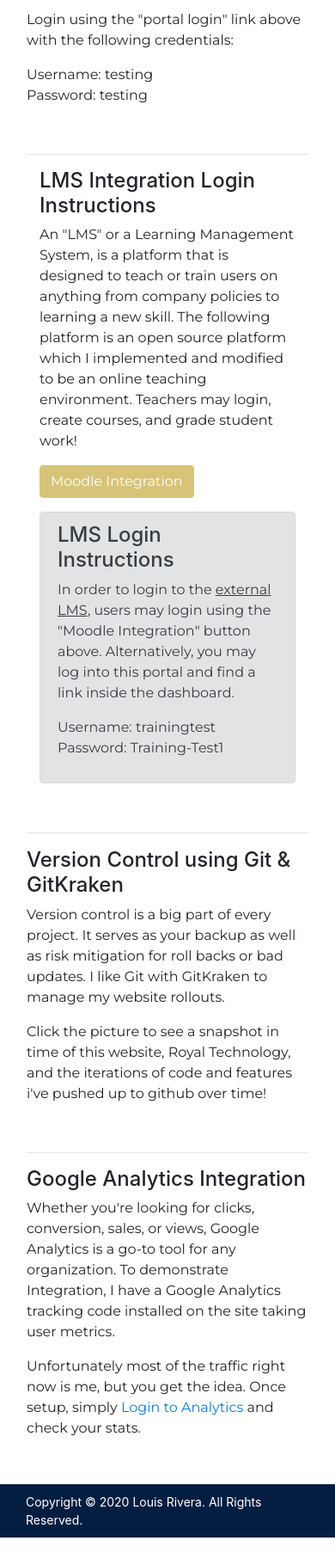
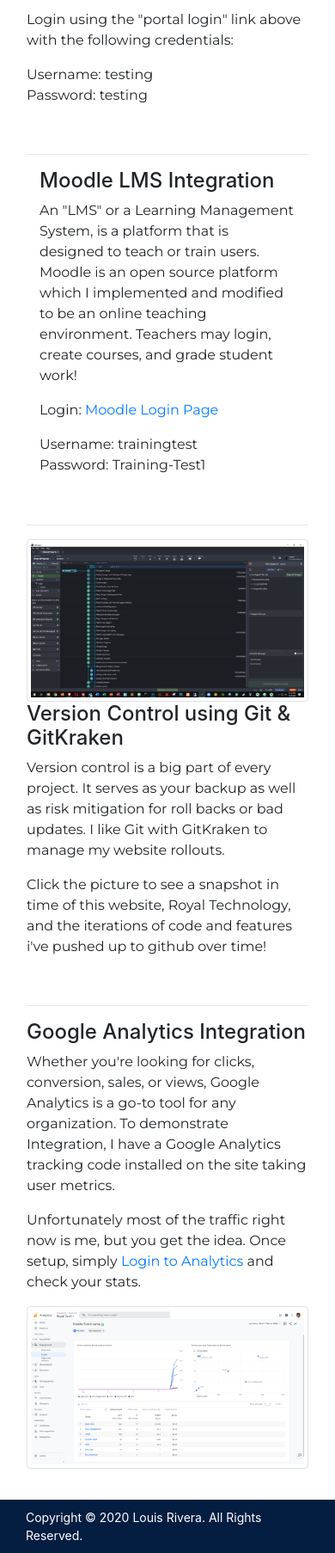
Before and after one commit to louriv/RiveraProjects, a PHP site: page /integration.php in a window 390 px wide. Shown: the part 1192-2998 px from the top of the page at 86% size. Run offline with PHP 8.4, Linux system fonts and the light colour scheme.

Commit message:
Bug Fixes
-page edits to design, development, integration, technology
-added another moodle image

```diff
--- a/development.php
+++ b/development.php
@@ -29,7 +29,7 @@
     <nav aria-label="breadcrumb">
       <ol class="breadcrumb">
         <li class="breadcrumb-item"><a href="/" class="breadlinks">Home</a></li>
-        <li class="breadcrumb-item active" aria-current="page">Web & Software Development</li>
+        <li class="breadcrumb-item active" aria-current="page">Web Development</li>
   </ol>
 </nav>
 </div>
--- a/integration.php
+++ b/integration.php
@@ -94,19 +94,16 @@
               <div class="row">
                 <div class="col">
                   <div class="container-fluid">
-                    <h4>LMS Integration Login Instructions</h4>
-                    <p>An "LMS" or a Learning Management System, is a platform that is designed to teach or train users on anything from company policies to learning a new skill. The following platform is an open source platform which I implemented and modified to be an online teaching environment. Teachers may login, create courses, and grade student work!</p>
-                    <p><a class="btn btn-gold" href="https://www.moodle.riveraprojects.com" target="_blank">Moodle Integration</a></p>
-                    <div class="alert alert-secondary" role="alert">
-                      <h4>LMS Login Instructions</h4>
-                      <p>In order to login to the <u>external LMS</u>, users may login using the "Moodle Integration" button above. Alternatively, you may log into this portal and find a link inside the dashboard.</p>
+                    <h4>Moodle LMS Integration</h4>
+                    <p>An "LMS" or a Learning Management System, is a platform that is designed to teach or train users. Moodle is an open source platform which I implemented and modified to be an online teaching environment. Teachers may login, create courses, and grade student work!</p>
+                      <p>Login: <a href="https://www.moodle.riveraprojects.com" target="_blank">Moodle Login Page</a></p>
                       <p>Username: trainingtest <br/>Password: Training-Test1</p>
-                    </div>
+
                   </div>
                 </div>
                 <div class="col-sm-12 col-md-4">
                   <div class="text-container">
-                    <a href="https://www.moodle.riveraprojects.com"><img src="../img/moodle.png" alt="Mission" class="img-thumbnail d-none d-md-block img-fluid"></a>
+                    <a href="https://www.moodle.riveraprojects.com" target="_blank"><img src="../img/moodle2.PNG" alt="Moodle LMS" class="img-thumbnail d-none d-md-block img-fluid"></a>
                   </div>
                 </div>
 
@@ -123,7 +120,7 @@
               <hr/>
             <div class="row">
               <div class="col">
-                <a href="https://www.royaltech.io/img/gitkraken.PNG" target="_blank"><img src="../img/gitkraken.PNG" alt="Git & GitKraken Version Control" class="img-thumbnail d-none d-md-block img-fluid"></a>
+                <a href="https://www.royaltech.io/img/gitkraken.PNG" target="_blank"><img src="../img/gitkraken.PNG" alt="Git & GitKraken Version Control" class="img-thumbnail img-fluid"></a>
 
               </div>
               <div class="col-xs-12 col-md-8">
@@ -163,7 +160,7 @@
               </div>
 
               <div class="col">
-                <a href="https://www.royaltech.io/img/google-analytics.PNG" target="_blank"><img src="../img/google-analytics.PNG" alt="Google analytics Dashboard" class="img-thumbnail d-none d-md-block img-fluid"></a>
+                <a href="https://www.royaltech.io/img/google-analytics.PNG" target="_blank"><img src="../img/google-analytics.PNG" alt="Google analytics Dashboard" class="img-thumbnail img-fluid"></a>
 
               </div>
 
```
Also changed, not shown: design.php (+4 -4 lines), technology.php (+7 -7 lines), img/moodle2.PNG (added).
